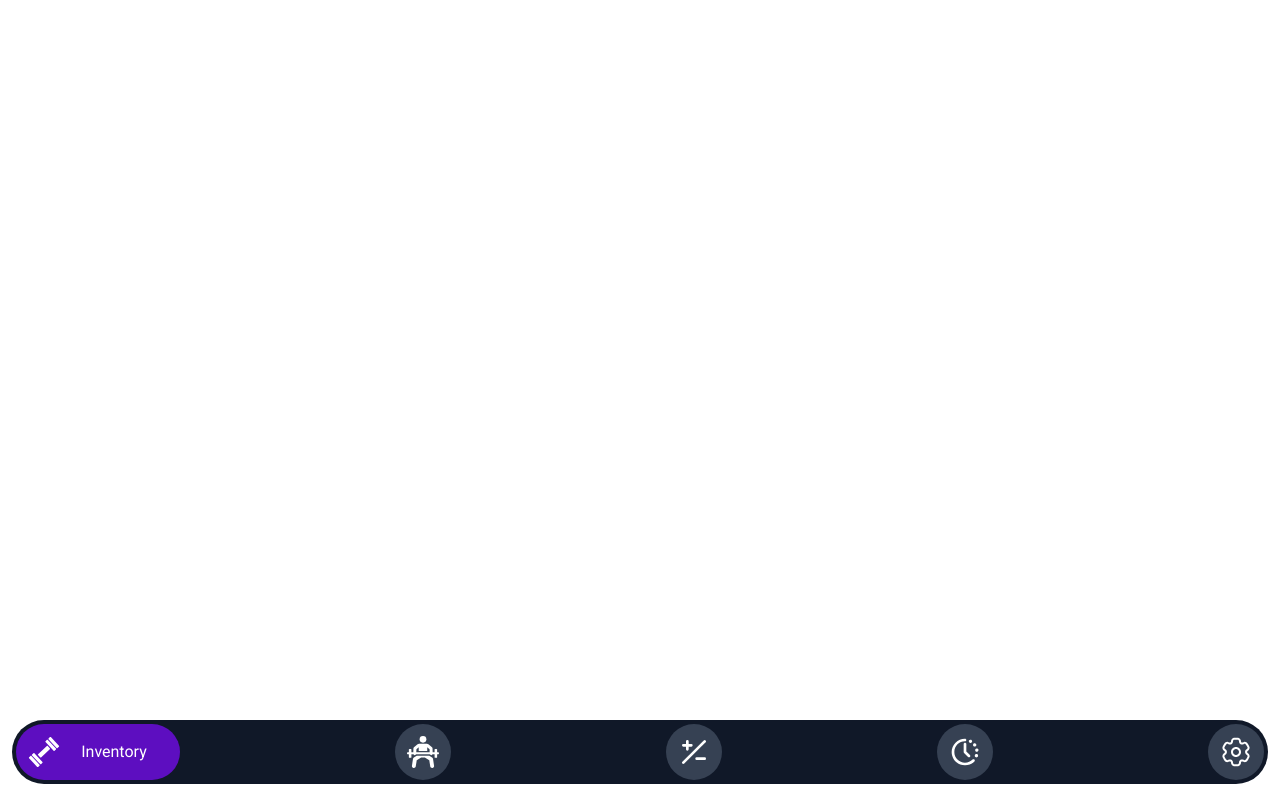
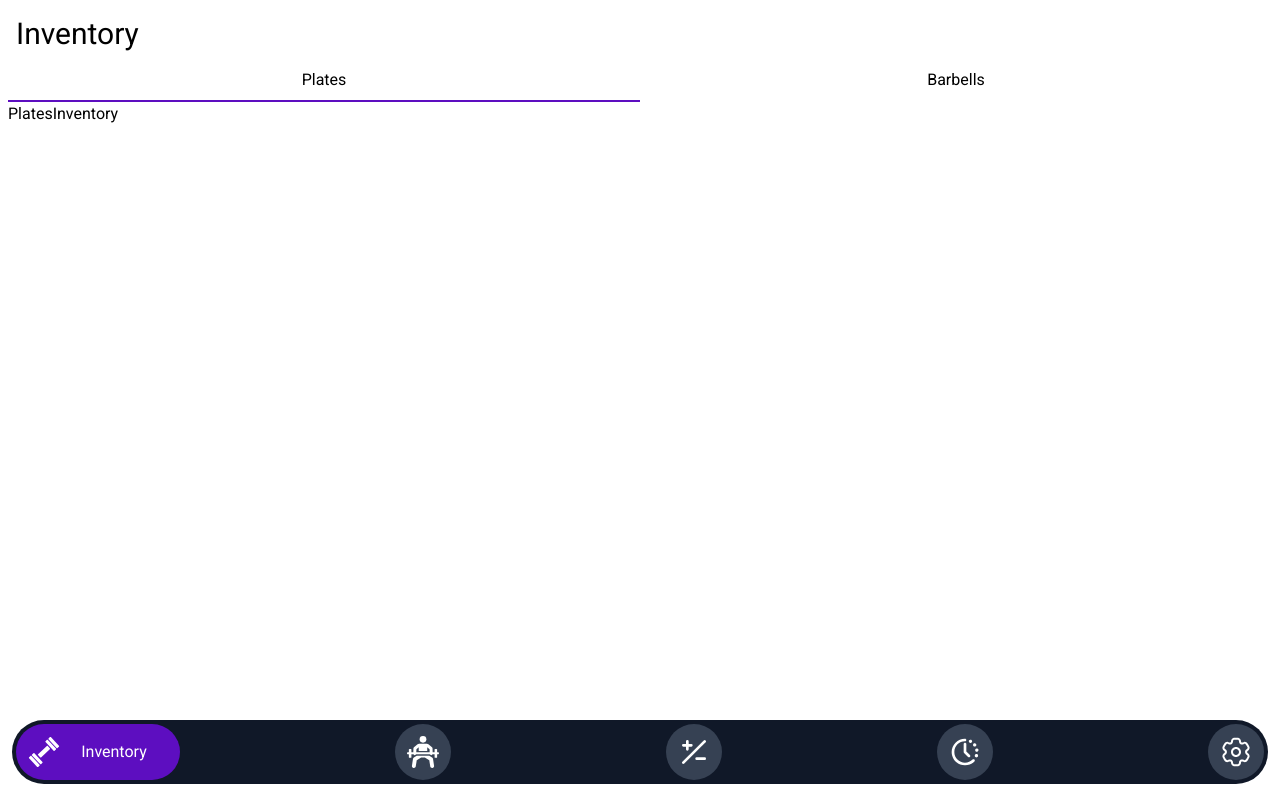
Before and after one commit to valenvirzi/Load-Up, a React (Vite) app: page /inventory in a window 1280 px wide. Built offline with nearby package versions, Linux system fonts and the light colour scheme.

Commit message:
inventory display selector

```diff
--- /dev/null
+++ b/src/components/BarbellsInventory.tsx
@@ -0,0 +1,9 @@
+const BarbellsInventory: React.FC = () => {
+  return (
+    <div>
+      <div>BarbellsInventory</div>
+    </div>
+  );
+};
+
+export default BarbellsInventory;
--- /dev/null
+++ b/src/components/InventoryComponentSelector.tsx
@@ -0,0 +1,33 @@
+import { useTranslation } from "react-i18next";
+import {
+  InventoryComponent,
+  InventoryComponentSelectorProps,
+} from "../types/types";
+
+const InventoryComponentSelector: React.FC<InventoryComponentSelectorProps> = ({
+  inventoryDisplayed,
+  setInventoryDisplayed,
+}) => {
+  const { t } = useTranslation();
+  const inventoryDisplays = [
+    { label: t("plates"), value: InventoryComponent.Plates },
+    { label: t("barbells"), value: InventoryComponent.Barbells },
+  ];
+  return (
+    <ul className="flex justify-evenly">
+      {inventoryDisplays.map(({ label, value }) => (
+        <li className="flex-1" key={value}>
+          <button
+            type="button"
+            onClick={() => setInventoryDisplayed(value)}
+            className={`w-full cursor-pointer border-b-2 border-transparent p-2 transition-all duration-300 ease-in-out ${inventoryDisplayed === value ? "border-violet-800" : ""}`}
+          >
+            <span>{label}</span>
+          </button>
+        </li>
+      ))}
+    </ul>
+  );
+};
+
+export default InventoryComponentSelector;
--- /dev/null
+++ b/src/components/PlatesInventory.tsx
@@ -0,0 +1,9 @@
+const PlatesInventory: React.FC = () => {
+  return (
+    <div>
+      <div>PlatesInventory</div>
+    </div>
+  );
+};
+
+export default PlatesInventory;
--- a/src/locales/en.json
+++ b/src/locales/en.json
@@ -10,5 +10,7 @@
   "exercises": "Exercises",
   "calculator": "Calculator",
   "timer": "Timer",
-  "settings": "Settings"
+  "settings": "Settings",
+  "plates": "Plates",
+  "barbells": "Barbells"
 }
--- a/src/locales/es.json
+++ b/src/locales/es.json
@@ -10,5 +10,7 @@
   "exercises": "Ejercicios",
   "calculator": "Calculadora",
   "timer": "Temporizador",
-  "settings": "Configuración"
+  "settings": "Configuración",
+  "plates": "Discos",
+  "barbells": "Barras"
 }
--- a/src/pages/InventoryPage.tsx
+++ b/src/pages/InventoryPage.tsx
@@ -1,9 +1,30 @@
 // TODO: Design this page
+import { useState } from "react";
+import { useTranslation } from "react-i18next";
+import InventoryComponentSelector from "../components/InventoryComponentSelector";
+import { InventoryComponent } from "../types/types";
+import PlatesInventory from "../components/PlatesInventory";
+import BarbellsInventory from "../components/BarbellsInventory";
+
+const inventoryComponents = {
+  [InventoryComponent.Plates]: <PlatesInventory />,
+  [InventoryComponent.Barbells]: <BarbellsInventory />,
+};
 
 const InventoryPage: React.FC = () => {
+  const { t } = useTranslation();
+  const [inventoryDisplayed, setInventoryDisplayed] =
+    useState<InventoryComponent>(InventoryComponent.Plates);
   return (
-    <main>
-      <div></div>
+    <main className="flex flex-col items-stretch p-2">
+      <div className="p-2">
+        <h2 className="text-3xl">{t("inventory")}</h2>
+      </div>
+      <InventoryComponentSelector
+        inventoryDisplayed={inventoryDisplayed}
+        setInventoryDisplayed={setInventoryDisplayed}
+      />
+      <div>{inventoryComponents[inventoryDisplayed]}</div>
     </main>
   );
 };
--- a/src/types/types.ts
+++ b/src/types/types.ts
@@ -27,3 +27,13 @@ export interface SettingsItemProps {
   value: string;
   onChange: (event: React.ChangeEvent<HTMLSelectElement>) => void;
 }
+
+export enum InventoryComponent {
+  Plates = "plates",
+  Barbells = "barbells",
+}
+
+export interface InventoryComponentSelectorProps {
+  inventoryDisplayed: InventoryComponent;
+  setInventoryDisplayed: (display: InventoryComponent) => void;
+}
```
